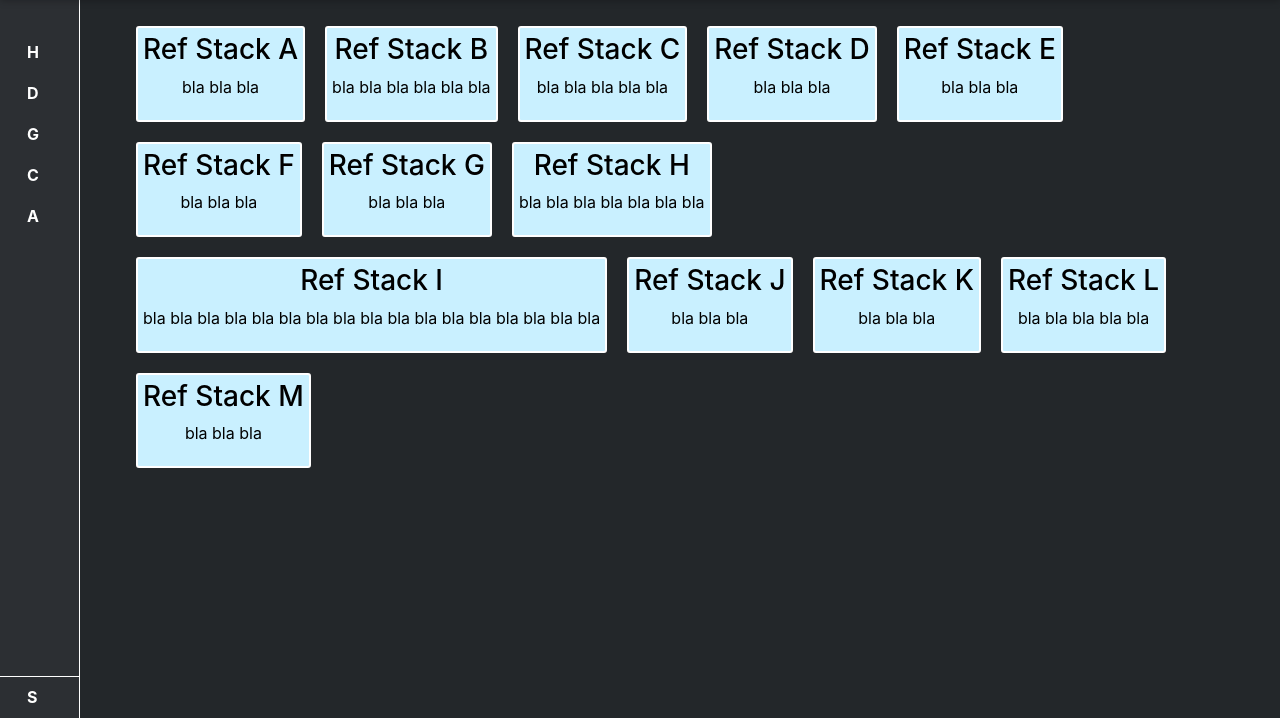
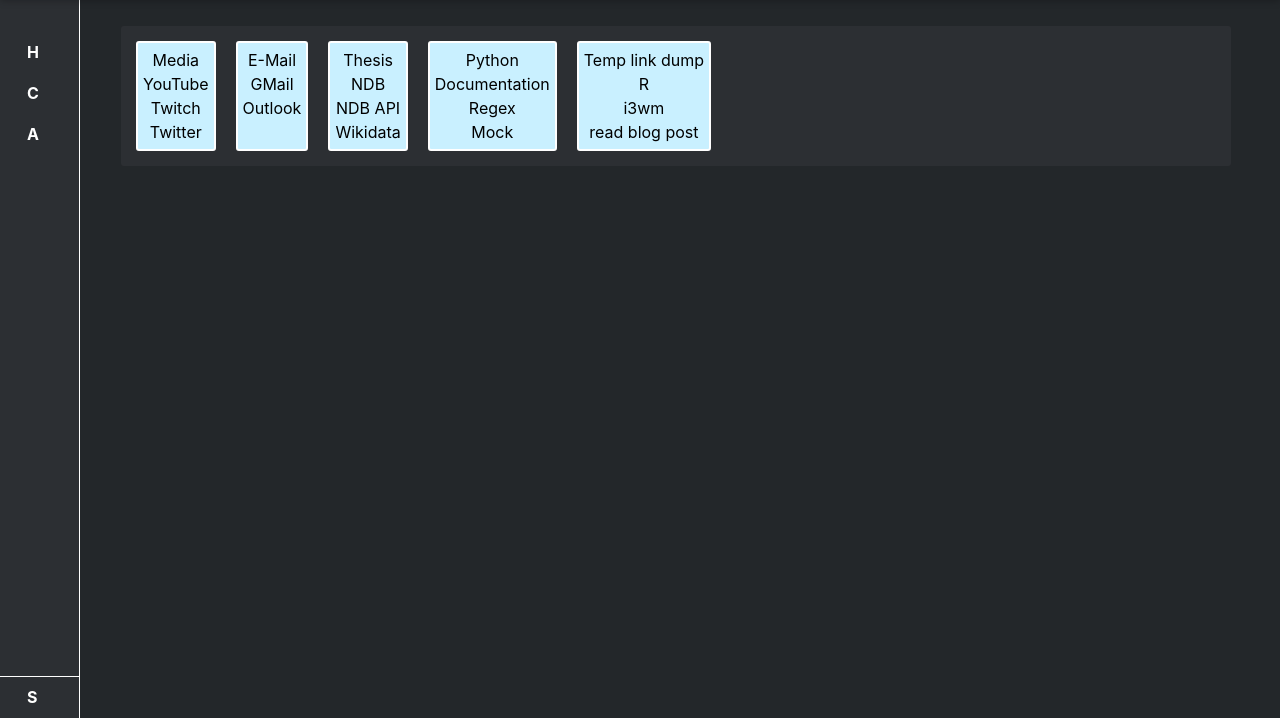
Before and after one commit to iTsluku/easy-ref, a Flask app: page / in a window 1280 px wide. Shown: the part 65-783 px from the top of the page. Run offline with Flask 2, Linux system fonts and the light colour scheme; some libraries are stand-ins or nearby versions.

Commit message:
Add link-container mock, Add custimization page (for sortable drag and drop), Add container structure

```diff
--- a/App.py
+++ b/App.py
@@ -3,22 +3,57 @@ from flask import Flask, render_template
 app = Flask(__name__)
 
 containers = [
-    {"title": "Ref Stack A", "description": "bla bla bla"},
-    {"title": "Ref Stack B", "description": "bla bla bla bla bla bla"},
-    {"title": "Ref Stack C", "description": "bla bla bla bla bla"},
-    {"title": "Ref Stack D", "description": "bla bla bla"},
-    {"title": "Ref Stack E", "description": "bla bla bla"},
-    {"title": "Ref Stack F", "description": "bla bla bla"},
-    {"title": "Ref Stack G", "description": "bla bla bla"},
-    {"title": "Ref Stack H", "description": "bla bla bla bla bla bla bla"},
     {
-        "title": "Ref Stack I",
-        "description": "bla bla bla bla bla bla bla bla bla bla bla bla bla bla bla bla bla",
+        "title": "Media",
+        "links": [
+            {"title": "YouTube", "link": "https://www.youtube.com/"},
+            {"title": "Twitch", "link": "https://www.twitch.tv/"},
+            {"title": "Twitter", "link": "https://twitter.com/home"},
+        ],
     },
-    {"title": "Ref Stack J", "description": "bla bla bla"},
-    {"title": "Ref Stack K", "description": "bla bla bla"},
-    {"title": "Ref Stack L", "description": "bla bla bla bla bla"},
-    {"title": "Ref Stack M", "description": "bla bla bla"},
+    {
+        "title": "E-Mail",
+        "links": [
+            {"title": "GMail", "link": "https://mail.google.com/"},
+            {
+                "title": "Outlook",
+                "link": "https://email.uni-passau.de/",
+            },
+        ],
+    },
+    {
+        "title": "Thesis",
+        "links": [
+            {"title": "NDB", "link": "https://www.deutsche-biographie.de/"},
+            {"title": "NDB API", "link": "http://data.deutsche-biographie.de/about/"},
+            {
+                "title": "Wikidata",
+                "link": "https://www.wikidata.org/wiki/Wikidata:Main_Page",
+            },
+        ],
+    },
+    {
+        "title": "Python",
+        "links": [
+            {"title": "Documentation", "link": "https://docs.python.org/3/"},
+            {"title": "Regex", "link": "https://docs.python.org/3/library/re.html"},
+            {
+                "title": "Mock",
+                "link": "https://docs.python.org/3/library/unittest.mock.html",
+            },
+        ],
+    },
+    {
+        "title": "Temp link dump",
+        "links": [
+            {"title": "R", "link": "https://packages.othr.de/cran/"},
+            {"title": "i3wm", "link": "https://i3wm.org/"},
+            {
+                "title": "read blog post",
+                "link": "https://www.kalzumeus.com/2011/10/28/dont-call-yourself-a-programmer/",
+            },
+        ],
+    },
 ]
 
 
@@ -38,5 +73,10 @@ def about():
     return render_template("about.html")
 
 
+@app.route("/customization")
+def customization():
+    return render_template("customization.html", containers=containers)
+
+
 if __name__ == "__main__":
     app.run()
--- a/static/styles/stylesheet.css
+++ b/static/styles/stylesheet.css
@@ -221,6 +221,10 @@ body.dark #msg-info{
 .flexbox-container{
     display: flex;
     flex-wrap: wrap;
+    background: var(--secondary-color-2);
+    padding: 5px;
+    margin: 10px;
+    border-radius: 3px;
 }
 
 .flexbox-item{
--- a/templates/home.html
+++ b/templates/home.html
@@ -1,12 +1,26 @@
 {% extends "layout.html" %}
 {% block title %}Home{% endblock %}
 {% block content %}
+    {% if containers %}
         <div class="container flexbox-container">
             {% for container in containers %}
+                {% for key, value in container.items() %}
+                    {% if key == 'links' %}
                         <div class="flexbox-item">
-        <h3>{{container.title}}</h3>
-        <p>{{container.description}}</p>
+                            <div class="link-container-title">{{ container.title }}</div>
+                            {% if value %}
+                                {% for item in value %}
+                                    {% for k, v in item.items() %}
+                                        {% if k == 'title' %}
+                                            <div class="link-container-item-title">{{ v }}</div>
+                                        {% endif %}
+                                    {% endfor %}
+                                {% endfor %}
+                            {% endif %}
                         </div>
+                    {% endif %}
+                {% endfor %}
             {% endfor %}
         </div>
+    {% endif %}
 {% endblock %}
--- a/templates/layout.html
+++ b/templates/layout.html
@@ -30,19 +30,7 @@
                     </a>
                 </li>
                 <li class="sidebar-list-item">
-                    <a href="#" class="sidebar-link">
-                        <div class="sidebar-list-item-preview">D</div>
-                        <div class="hidden-sidebar">Dashboard</div>
-                    </a>
-                </li>
-                <li class="sidebar-list-item">
-                    <a href="#" class="sidebar-link">
-                        <div class="sidebar-list-item-preview">G</div>
-                        <div class="hidden-sidebar">Groups</div>
-                    </a>
-                </li>
-                <li class="sidebar-list-item">
-                    <a href="#" class="sidebar-link">
+                    <a href="{{url_for('customization')}}" class="sidebar-link">
                         <div class="sidebar-list-item-preview">C</div>
                         <div class="hidden-sidebar">Customization</div>
                     </a>
```
Also changed, not shown: templates/customization.html (added, +29 -0 lines). Lines whose indentation alone changed are shown as unchanged.
